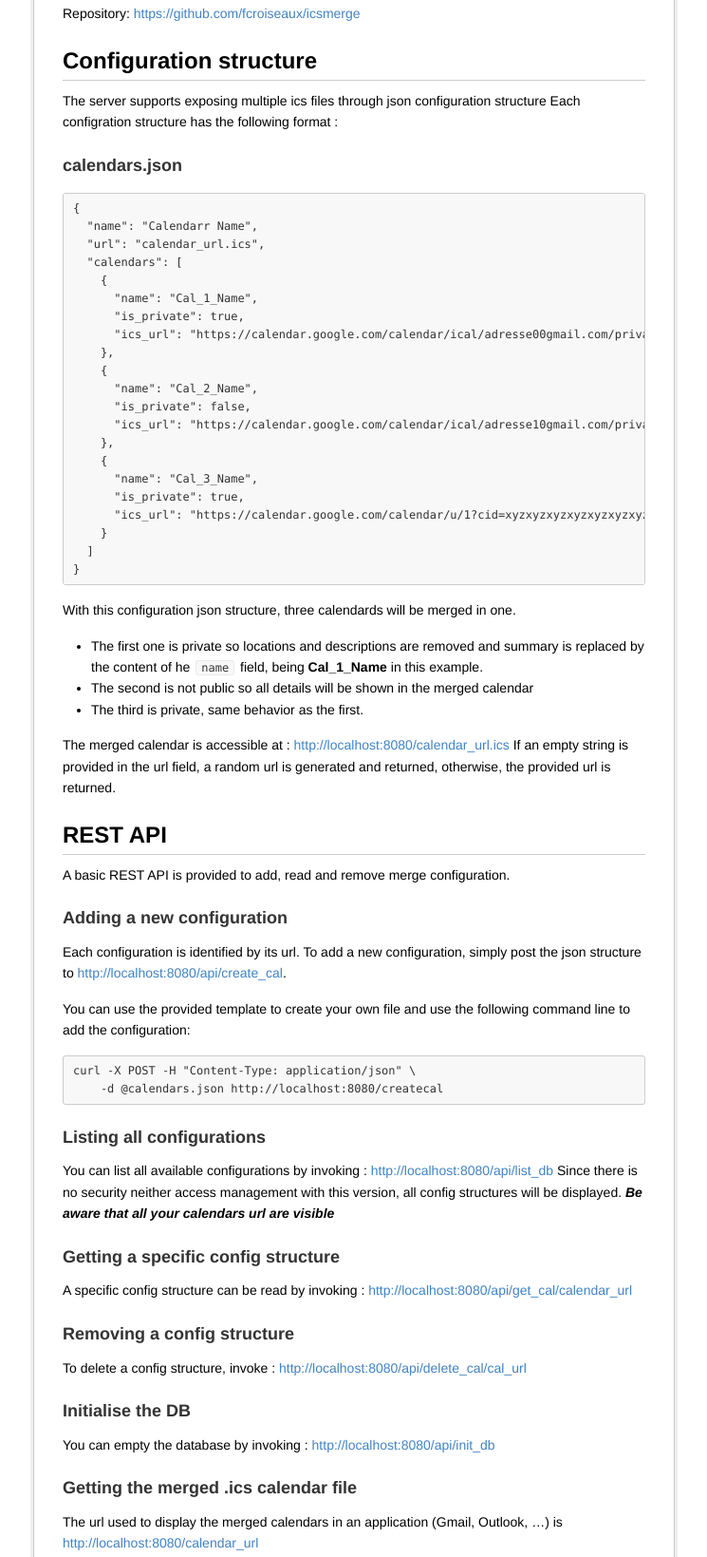
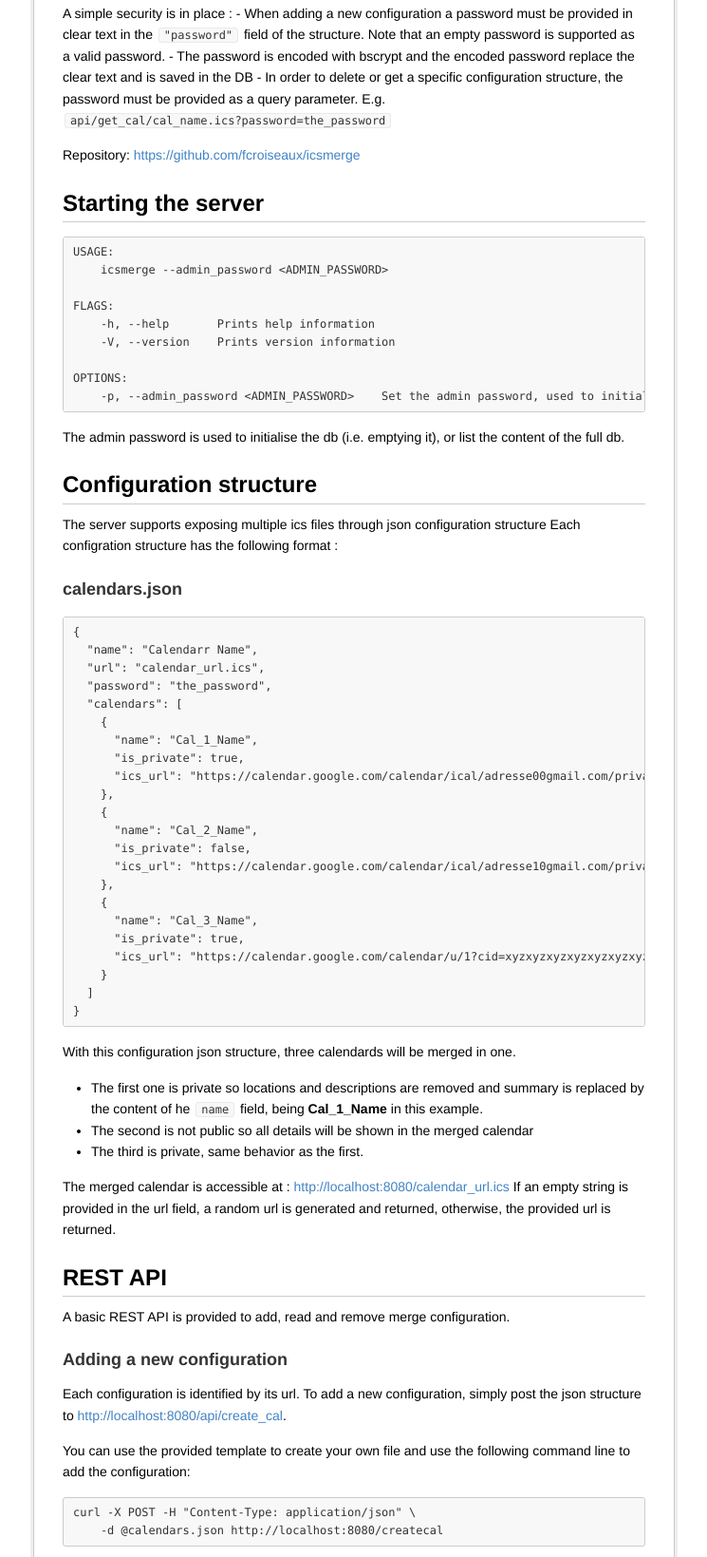
Before and after one commit to fcroiseaux/icsmerge, a plain HTML site: page website/index.html in a window 1280 px wide. Shown: the part 331-1970 px from the top of the page at 95% size, without its empty margins (267-1012 px from the left). Drawn offline with Linux system fonts and the light colour scheme.

Commit message:
Doc update

```diff
--- a/website/index.html
+++ b/website/index.html
@@ -24,13 +24,26 @@
 </header>
 <h1 id="merging-multiple-ics-calendars-into-one-with-privacy-options">Merging multiple ics calendars into one with privacy options</h1>
 <p>This project is aimed to allow sharing multiple calendar coming from different sources in one single ics file. I wrote this program because I use multiple calendars and often need to share my agendas with friends and colleagues without sharing all details on all calendars. I also want to be able to make distinction between calendars.</p>
+<p>A simple security is in place : - When adding a new configuration a password must be provided in clear text in the <code>"password"</code> field of the structure. Note that an empty password is supported as a valid password. - The password is encoded with bscrypt and the encoded password replace the clear text and is saved in the DB - In order to delete or get a specific configuration structure, the password must be provided as a query parameter. E.g. <code>api/get_cal/cal_name.ics?password=the_password</code></p>
 <p>Repository: <a href="https://github.com/fcroiseaux/icsmerge" class="uri">https://github.com/fcroiseaux/icsmerge</a></p>
+<h2 id="starting-the-server">Starting the server</h2>
+<pre><code>USAGE:
+    icsmerge --admin_password &lt;ADMIN_PASSWORD&gt;
+
+FLAGS:
+    -h, --help       Prints help information
+    -V, --version    Prints version information
+
+OPTIONS:
+    -p, --admin_password &lt;ADMIN_PASSWORD&gt;    Set the admin password, used to initialise or dump the db</code></pre>
+<p>The admin password is used to initialise the db (i.e. emptying it), or list the content of the full db.</p>
 <h2 id="configuration-structure">Configuration structure</h2>
 <p>The server supports exposing multiple ics files through json configuration structure Each configration structure has the following format :</p>
 <h3 id="calendars.json">calendars.json</h3>
 <pre><code>{
   &quot;name&quot;: &quot;Calendarr Name&quot;,
   &quot;url&quot;: &quot;calendar_url.ics&quot;,
+  &quot;password&quot;: &quot;the_password&quot;,
   &quot;calendars&quot;: [
     {
       &quot;name&quot;: &quot;Cal_1_Name&quot;,
@@ -63,14 +76,14 @@
 <p>You can use the provided template to create your own file and use the following command line to add the configuration:</p>
 <pre><code>curl -X POST -H &quot;Content-Type: application/json&quot; \
     -d @calendars.json http://localhost:8080/createcal</code></pre>
-<h3 id="listing-all-configurations">Listing all configurations</h3>
-<p>You can list all available configurations by invoking : <a href="http://localhost:8080/api/list_db" class="uri">http://localhost:8080/api/list_db</a> Since there is no security neither access management with this version, all config structures will be displayed. <strong><em>Be aware that all your calendars url are visible</em></strong></p>
 <h3 id="getting-a-specific-config-structure">Getting a specific config structure</h3>
-<p>A specific config structure can be read by invoking : <a href="http://localhost:8080/api/get_cal/calendar_url" class="uri">http://localhost:8080/api/get_cal/calendar_url</a></p>
+<p>A specific config structure can be read by invoking : <a href="http://localhost:8080/api/get_cal/calendar_url/password=the_password" class="uri">http://localhost:8080/api/get_cal/calendar_url/password=the_password</a></p>
 <h3 id="removing-a-config-structure">Removing a config structure</h3>
-<p>To delete a config structure, invoke : <a href="http://localhost:8080/api/delete_cal/cal_url" class="uri">http://localhost:8080/api/delete_cal/cal_url</a></p>
+<p>To delete a config structure, invoke : <a href="http://localhost:8080/api/delete_cal/cal_url?password=the_password" class="uri">http://localhost:8080/api/delete_cal/cal_url?password=the_password</a></p>
 <h3 id="initialise-the-db">Initialise the DB</h3>
-<p>You can empty the database by invoking : <a href="http://localhost:8080/api/init_db" class="uri">http://localhost:8080/api/init_db</a></p>
+<p>You can empty the database by invoking : <a href="http://localhost:8080/api/init_db?password=admin_password" class="uri">http://localhost:8080/api/init_db?password=admin_password</a></p>
+<h3 id="dumping-the-db">Dumping the DB</h3>
+<p>You can dump the entire content of the database by invoking : <a href="http://localhost:8080/api/dump_db?password=admin_password" class="uri">http://localhost:8080/api/dump_db?password=admin_password</a></p>
 <h3 id="getting-the-merged-.ics-calendar-file">Getting the merged .ics calendar file</h3>
 <p>The url used to display the merged calendars in an application (Gmail, Outlook, …) is <a href="http://localhost:8080/calendar_url" class="uri">http://localhost:8080/calendar_url</a></p>
 </body>
```
Also changed, not shown: 2 other files.
